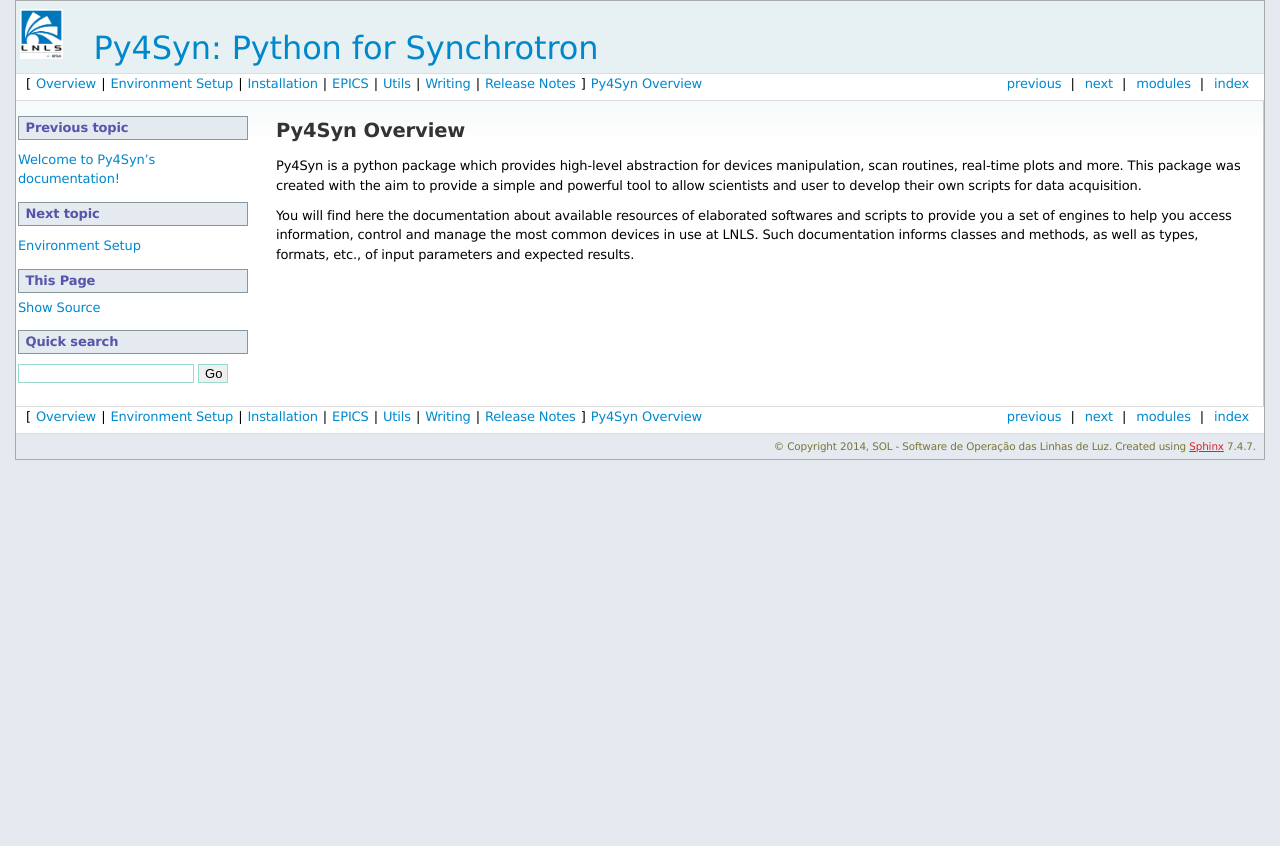
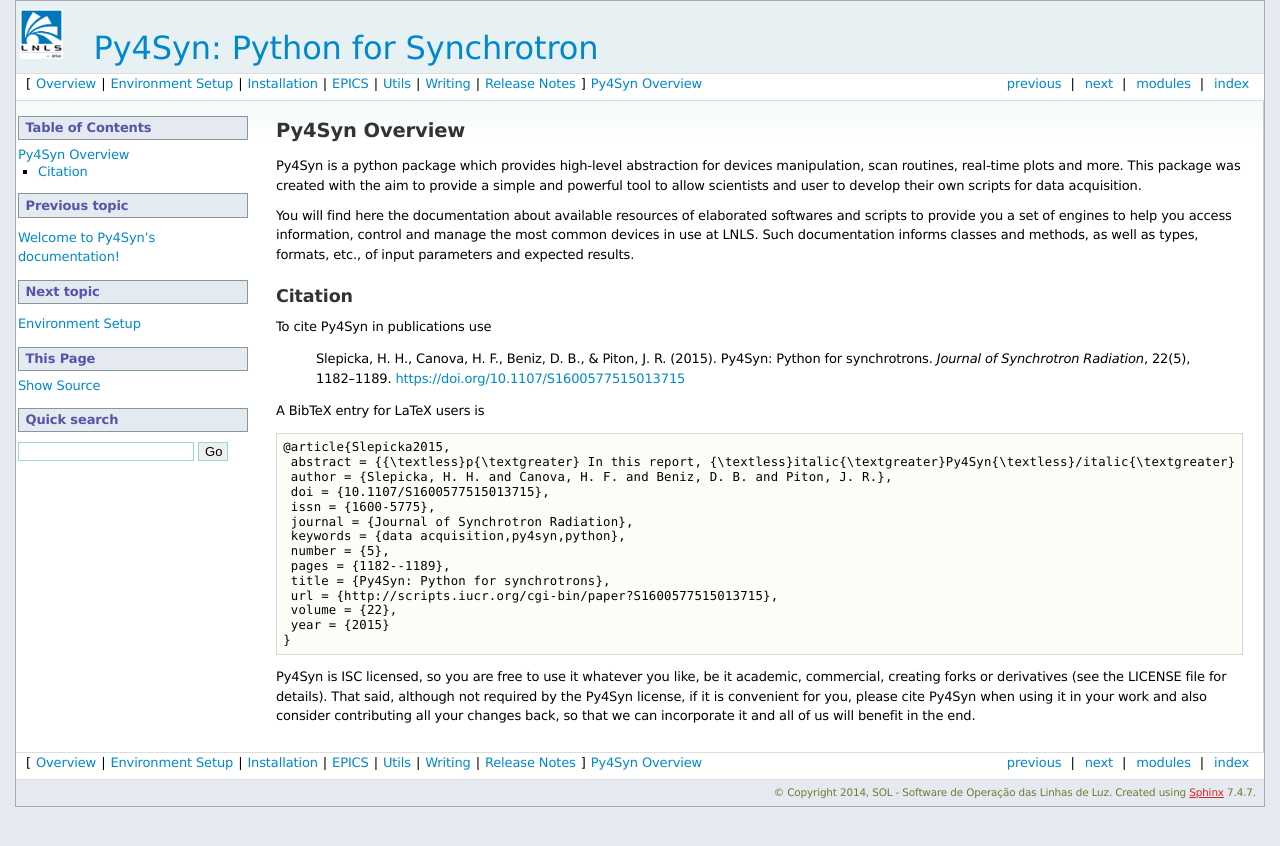
Before and after one commit to lnls-sol/py4syn, a Sphinx documentation site: the page built from docs/source/overview.rst, in a window 1280 px wide. Shown: the top 846 px of the page. Built offline with Sphinx 7.4.7, drawn with Linux system fonts in a browser that asks for light colours.

Commit message:
DOC: Add Citation section.

```diff
--- a/docs/source/overview.rst
+++ b/docs/source/overview.rst
@@ -13,3 +13,38 @@
 information, control and manage the most common devices in use at LNLS.  Such
 documentation informs classes and methods, as well as types, formats, etc., of
 input parameters and expected results.
+
+Citation
+--------
+
+To cite Py4Syn in publications use
+
+    Slepicka, H. H., Canova, H. F., Beniz, D. B., & Piton, J. R. (2015). Py4Syn:
+    Python for synchrotrons. *Journal of Synchrotron Radiation*, 22(5), 1182–1189.
+    https://doi.org/10.1107/S1600577515013715
+
+A BibTeX entry for LaTeX users is
+
+.. code-block:: none
+
+    @article{Slepicka2015,
+     abstract = {{\textless}p{\textgreater} In this report, {\textless}italic{\textgreater}Py4Syn{\textless}/italic{\textgreater} , an open-source Python-based library for data acquisition, device manipulation, scan routines and other helper functions, is presented. Driven by easy-to-use and scalability ideals, {\textless}italic{\textgreater}Py4Syn{\textless}/italic{\textgreater} offers control system agnostic solution and high customization level for scans and data output, covering distinct techniques and facilities. Here, most of the library functionalities are described, examples of use are shown and ideas for future implementations are presented. {\textless}/p{\textgreater}},
+     author = {Slepicka, H. H. and Canova, H. F. and Beniz, D. B. and Piton, J. R.},
+     doi = {10.1107/S1600577515013715},
+     issn = {1600-5775},
+     journal = {Journal of Synchrotron Radiation},
+     keywords = {data acquisition,py4syn,python},
+     number = {5},
+     pages = {1182--1189},
+     title = {Py4Syn: Python for synchrotrons},
+     url = {http://scripts.iucr.org/cgi-bin/paper?S1600577515013715},
+     volume = {22},
+     year = {2015}
+    }
+
+Py4Syn is ISC licensed, so you are free to use it whatever you like, be it
+academic, commercial, creating forks or derivatives (see the LICENSE file for
+details).  That said, although not required by the Py4Syn license, if it is
+convenient for you, please cite Py4Syn when using it in your work and also
+consider contributing all your changes back, so that we can incorporate it and
+all of us will benefit in the end.
```
Also changed, not shown: README.rst (+35 -0 lines).
